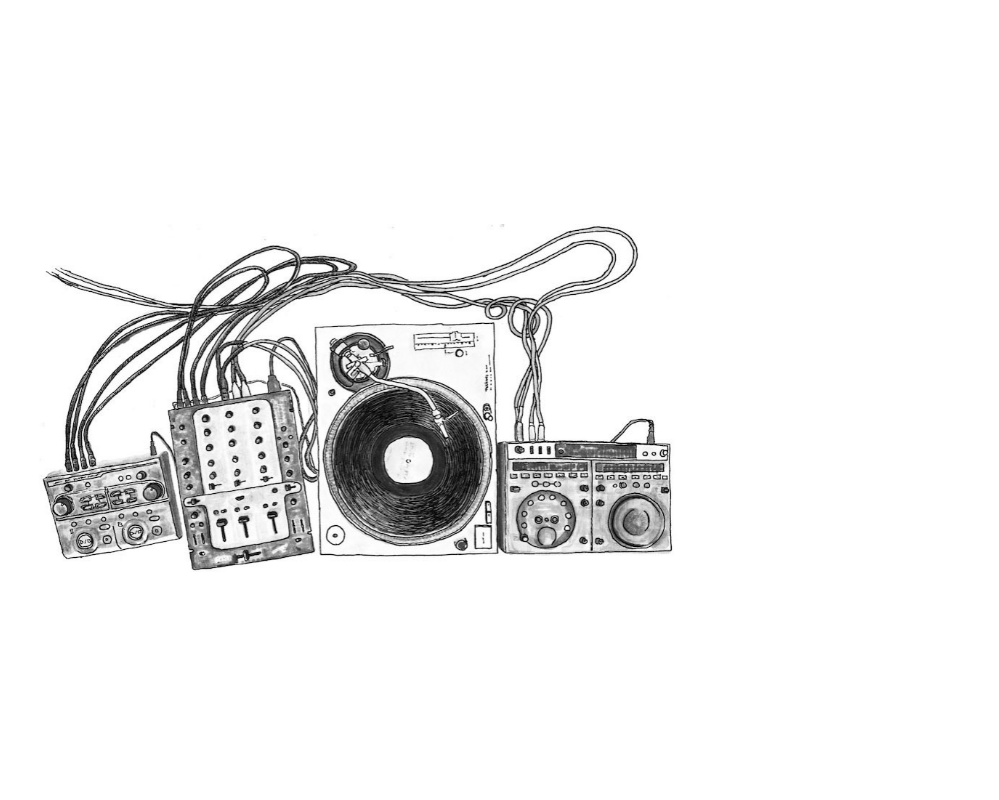
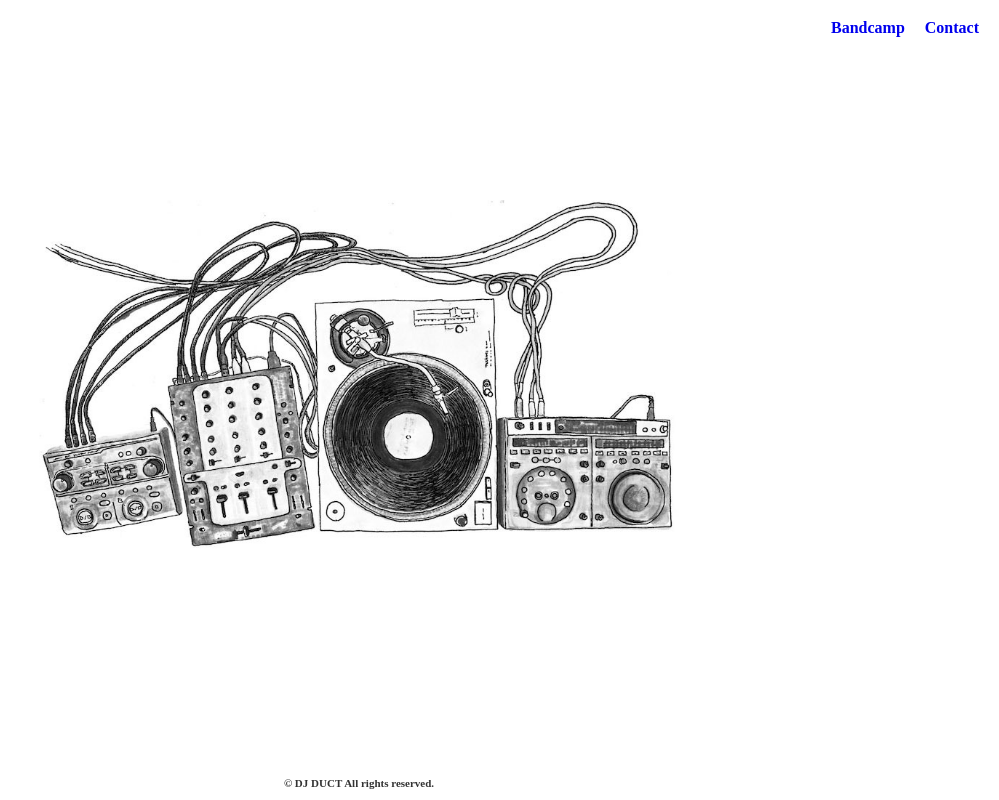
Before and after one commit to thinkrec-ama/duct, a website: page src/ejs/index.ejs in a window 1280 px wide. Shown: the whole page, without its empty margins (281-1280 px from the left). Drawn offline with nearby package versions, Linux system fonts and the light colour scheme; files that its build step writes are made by us from their sources; files whose address does not match are found by name.

Commit message:
[basefile][update] 各種作成

```diff
--- a/src/assets/sass/foundation/_common.scss
+++ b/src/assets/sass/foundation/_common.scss
@@ -1,11 +1,3 @@
-@import "color";
-@import "font";
-
-body {
-	background: $extended-colors-stone01;
-	color: $secondary-brand-color-black;
-	font-size: $base-font-size;
-}
 .loadingWrap {
 	position: fixed;
 	width: 100%;
@@ -16,12 +8,12 @@ body {
 }
 .loadingLogoWrap {
 	position: absolute;
-	top: 50%;
+	top: 40%;
 	left: 50%;
 	transform: translate(-50%, -50%);
 
 	> img {
-		width: 100%;
+		width: 150px;
 
 		&.fadeUp {
 			animation-name: fadeUpAnime;
@@ -41,3 +33,19 @@ body {
 		}
 	}
 }
+.kvImageWrap {
+	position: fixed;
+	width: 100%;
+	height: 100%;
+	text-align: center;
+}
+.kvImage {
+	position: absolute;
+	top: 40%;
+	left: 50%;
+	transform: translate(-50%, -50%);
+
+	> img {
+		width: 100%;
+	}
+}
--- a/src/assets/sass/layout/_footer.scss
+++ b/src/assets/sass/layout/_footer.scss
@@ -0,0 +1,19 @@
+.footerWrap {
+  width: 100%;
+  box-sizing: border-box;
+  position: fixed;
+  bottom: 0;
+  padding: 10px 0;
+}
+.footerInner {
+  padding: 0 10px;
+}
+.copyright {
+  text-align: center;
+
+  > .text {
+    font-size: 11px;
+    font-weight: bold;
+    color: #333;
+  }
+}
--- a/src/assets/sass/layout/_header.scss
+++ b/src/assets/sass/layout/_header.scss
@@ -0,0 +1,23 @@
+.headerWrap {
+  width: 100%;
+  box-sizing: border-box;
+  padding: 20px 0;
+}
+.headerInner {
+  padding: 0 20px;
+}
+.navList {
+  display: flex;
+  justify-content: flex-end;
+
+  > li {
+    a {
+      text-decoration: none;
+      font-weight: bold;
+    }
+  }
+
+  > li + li {
+    margin-left: 20px;
+  }
+}
--- a/src/ejs/index.ejs
+++ b/src/ejs/index.ejs
@@ -3,17 +3,17 @@
 <head>
     <meta charset="UTF-8">
     <title>DJ DUCT | THINKREC.</title>
-    <meta name="keywords" content="DJ,プロデューサー,音楽レーベル,THINKREC,シンクレック,DJ DUCT,ダクト">
-    <meta name="description" content="DJ/プロデューサーのDJ DUCTが主催する音楽レーベル。ミュージシャン、デザイナー、ウェブエンジニア、料理人と共に、音楽制作、アパレル、木工家具のデザイン、飲食店の企画、運営などを手がけ、良質な音楽と楽しい酒を探求">
+    <meta name="keywords" content="DJ,DJ DUCT,ダクト,THINKREC,プロデューサー,音楽レーベル,ONE TURNTABLE,ワン・ターンテーブリスト,Underground Gallery">
+    <meta name="description" content="DJ DUCT - サンプラーやエフェクターを効果的に使い、超絶なスクラッチを駆使しながらも、たった一台のターンテーブルでプレイするという、 その全くもってユニークなライブ・スタイルでトーキョー・アンダーグラウンドを席巻し、今や世界のアンダーグラウンド・シーンでも名を馳せる孤高の無頼派。DJ DUCTブッキングに関しましては、djduct@thinkrec.comまでご連絡ください。">
     <meta property="og:title" content="THINKREC.">
-    <meta property="og:description" content="DJ/プロデューサーのDJ DUCTが主催する音楽レーベル。ミュージシャン、デザイナー、ウェブエンジニア、料理人と共に、音楽制作、アパレル、木工家具のデザイン、飲食店の企画、運営などを手がけ、良質な音楽と楽しい酒を探求">
+    <meta property="og:description" content="DJ DUCT - サンプラーやエフェクターを効果的に使い、超絶なスクラッチを駆使しながらも、たった一台のターンテーブルでプレイするという、 その全くもってユニークなライブ・スタイルでトーキョー・アンダーグラウンドを席巻し、今や世界のアンダーグラウンド・シーンでも名を馳せる孤高の無頼派。DJ DUCTブッキングに関しましては、djduct@thinkrec.comまでご連絡ください。">
     <meta property="og:type" content="website">
     <meta property="og:locale" content="ja_JP">
-    <meta property="og:url" content="https://www.thinkrec.com/">
-    <meta property="og:image" content="https://www.thinkrec.com/images/common/og_thinkrec.png">
-    <meta property="og:site_name" content="THINKREC.">
+    <meta property="og:url" content="https://www.djduct.com/">
+    <meta property="og:image" content="https://www.djduct.com/images/common/og_thinkrec.png">
+    <meta property="og:site_name" content="DJ DUCT | THINKREC.">
     <meta name="viewport" content="width=device-width, initial-scale=1.0">
-    <link rel="canonical" href="https://www.thinkrec.com/">
+    <link rel="canonical" href="https://www.djduct.com/">
     <link rel="shortcut icon" href="/images/common/favicon.ico">
     <link rel="stylesheet" href="/css/style.min.css">
 </head>
@@ -21,10 +21,16 @@
 <%- include('layout/_header.ejs') %>
 <div class="loadingWrap">
     <div class="loadingLogoWrap">
-        <img src="/images/common/dj-duct-one-turntable.jpg" alt="" class="fadeUp">
+        <img src="/images/common/logo_thinkrec.png" alt="" class="fadeUp">
+    </div>
+</div>
+<div class="kvImageWrap">
+    <div class="kvImage">
+        <img src="/images/common/dj-duct-one-turntable.jpg" alt="">
     </div>
 </div>
 <%- include('layout/_footer') %>
 <script type="text/javascript" src="/js/libs/jquery-3.6.0.min.js"></script>
+<script type="text/javascript" src="/js/main.min.js"></script>
 </body>
 </html>
--- a/src/ejs/layout/_footer.ejs
+++ b/src/ejs/layout/_footer.ejs
@@ -0,0 +1,7 @@
+<footer class="footerWrap">
+    <div class="footerInner">
+        <p class="copyright">
+            <small class="text">© DJ DUCT All rights reserved.</small>
+        </p>
+    </div>
+</footer>
--- a/src/ejs/layout/_header.ejs
+++ b/src/ejs/layout/_header.ejs
@@ -0,0 +1,10 @@
+<header class="headerWrap">
+    <div class="headerInner">
+        <nav>
+            <ul class="navList">
+                <li><a href="https://djduct.bandcamp.com/" target="_blank">Bandcamp</a></li>
+                <li><a href="/contact.html">Contact</a></li>
+            </ul>
+        </nav>
+    </div>
+</header>
```
Also changed, not shown: src/assets/images/common/logo_thinkrec.png (added).
